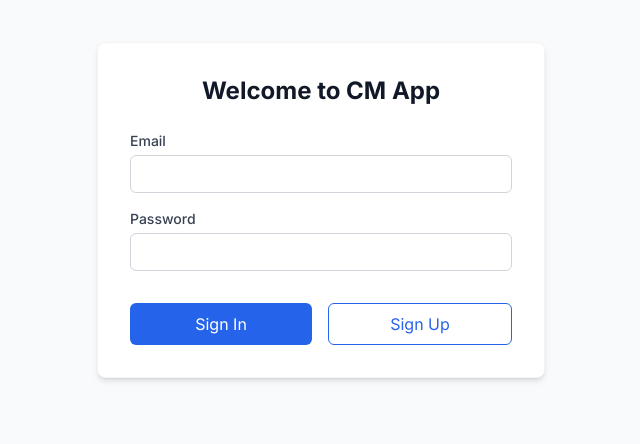
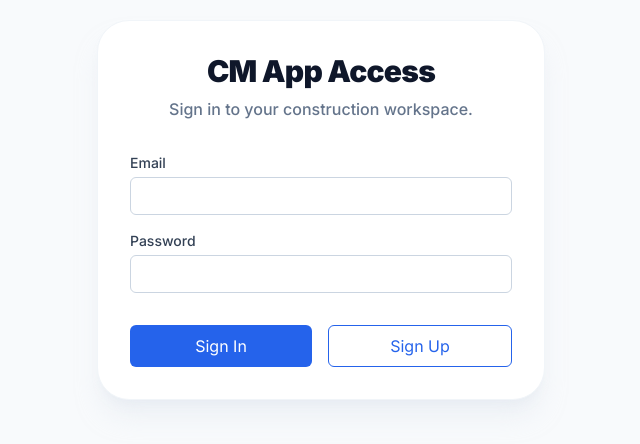
Before and after one commit to domedcontact-a11y/STE, a Next.js app: page /login in a window 1280 px wide. Shown: the part 190-634 px from the top of the page, without its empty margins (319-959 px from the left). Built offline with nearby package versions, Linux system fonts and the light colour scheme; no server answers.

Commit message:
new commit

```diff
--- a/app/dashboard/layout.tsx
+++ b/app/dashboard/layout.tsx
@@ -13,15 +13,26 @@ export default async function DashboardLayout({
     // 1. Core Auth Check ONLY
     const { data: { user }, error: authError } = await supabase.auth.getUser()
 
-    if (authError || !user) {
-      console.log('[DashboardLayout] Auth check failed, redirecting.')
-      return <RedirectToLogin />
+    let activeUser = user
+
+    // --- PHASE 3 HARDENING: getSession Fallback ---
+    if (authError || !activeUser) {
+      console.warn('[Layout] [/dashboard] getUser() failed. Attempting getSession() fallback...')
+      const { data: sessionData, error: sessionError } = await supabase.auth.getSession()
+
+      if (sessionData?.session?.user) {
+        console.log('[Layout] [/dashboard] getSession() rescued the user context:', sessionData.session.user.email)
+        activeUser = sessionData.session.user
+      } else {
+        console.error('[Layout] [/dashboard] Both getUser() and getSession() failed. Redirecting.', sessionError?.message || 'No Session')
+        return <RedirectToLogin />
+      }
     }
 
     // 2. Static Shell for Test Mode
     return (
       <DashboardShell
-        user={user}
+        user={activeUser}
         organizations={[]}
         currentOrgId=""
       >
--- a/app/login/page.tsx
+++ b/app/login/page.tsx
@@ -1,4 +1,4 @@
-import { login, signup } from './actions'
+import LoginForm from '@/components/LoginForm'
 
 export const metadata = {
   title: 'Login | CM App'
@@ -6,61 +6,21 @@ export const metadata = {
 
 export default function LoginPage({ searchParams }: { searchParams: { error?: string, success?: string } }) {
   console.log('[LoginPage] Rendering with params:', searchParams)
+
   return (
-    <div className="flex h-screen items-center justify-center bg-gray-50">
-      <div className="w-full max-w-md p-8 bg-white rounded-lg shadow-md border border-gray-100">
-        <h1 className="text-2xl font-bold text-center text-gray-900 mb-6">Welcome to CM App</h1>
+    <div className="flex h-screen items-center justify-center bg-slate-50">
+      <div className="w-full max-w-md p-8 bg-white rounded-[2rem] shadow-xl shadow-slate-200/50 border border-slate-100">
+        <h1 className="text-3xl font-black text-center text-slate-900 tracking-tight mb-2">
+          CM App Access
+        </h1>
+        <p className="text-center text-slate-500 mb-8 font-medium">
+          Sign in to your construction workspace.
+        </p>
 
-        {searchParams?.error && (
-            <div className="mb-4 p-3 bg-red-100 border border-red-200 text-red-700 rounded-md text-sm text-center">
-              {searchParams.error}
-            </div>
-        )}
-        {searchParams?.success && (
-            <div className="mb-4 p-3 bg-green-100 border border-green-200 text-green-700 rounded-md text-sm text-center">
-              {searchParams.success}
-            </div>
-        )}
-
-        {/* Bind native Server Actions explicitly */}
-        <form className="flex flex-col gap-4">
-          <div>
-            <label className="block text-sm font-medium text-gray-700" htmlFor="email">Email</label>
-            <input
-              className="mt-1 block w-full px-3 py-2 border border-gray-300 rounded-md focus:outline-none focus:ring-blue-500 focus:border-blue-500 sm:text-sm text-black"
-              id="email"
-              name="email"
-              type="email"
-              required
-            />
-          </div>
-
-          <div>
-            <label className="block text-sm font-medium text-gray-700" htmlFor="password">Password</label>
-            <input
-              className="mt-1 block w-full px-3 py-2 border border-gray-300 rounded-md focus:outline-none focus:ring-blue-500 focus:border-blue-500 sm:text-sm text-black"
-              id="password"
-              name="password"
-              type="password"
-              required
-            />
-          </div>
-
-          <div className="flex gap-4 mt-4">
-            <button
-              formAction={login}
-              className="flex-1 bg-blue-600 text-white rounded-md px-4 py-2 hover:bg-blue-700 transition"
-            >
-              Sign In
-            </button>
-            <button
-              formAction={signup}
-              className="flex-1 bg-white text-blue-600 border border-blue-600 rounded-md px-4 py-2 hover:bg-blue-50 transition"
-            >
-              Sign Up
-            </button>
-          </div>
-        </form>
+        <LoginForm
+          initialError={searchParams?.error}
+          initialSuccess={searchParams?.success}
+        />
       </div>
     </div>
   )
--- /dev/null
+++ b/components/LoginForm.tsx
@@ -0,0 +1,139 @@
+'use client'
+
+import { useState } from 'react'
+import { useRouter } from 'next/navigation'
+import { createClient } from '@/lib/supabase/client'
+import { Loader2 } from 'lucide-react'
+
+export default function LoginForm({
+  initialError,
+  initialSuccess
+}: {
+  initialError?: string,
+  initialSuccess?: string
+}) {
+  const [email, setEmail] = useState('')
+  const [password, setPassword] = useState('')
+  const [error, setError] = useState(initialError || '')
+  const [success, setSuccess] = useState(initialSuccess || '')
+  const [loading, setLoading] = useState(false)
+  const router = useRouter()
+  const supabase = createClient()
+
+  const handleLogin = async (e: React.FormEvent) => {
+    e.preventDefault()
+    setError('')
+    setSuccess('')
+    setLoading(true)
+
+    console.log('[LoginForm] Attempting client-side login for:', email)
+    const { data, error: authError } = await supabase.auth.signInWithPassword({
+      email,
+      password,
+    })
+
+    if (authError) {
+      console.error('[LoginForm] Auth Error:', authError.message)
+      setError(authError.message)
+      setLoading(false)
+      return
+    }
+
+    if (data.session) {
+      console.log('[LoginForm] Login success! Session established. Redirecting...')
+      router.refresh() // Force Next.js to re-evaluate server components with new cookie
+      router.push('/dashboard')
+    }
+  }
+
+  const handleSignup = async (e: React.MouseEvent) => {
+    e.preventDefault()
+    if (!email || !password) {
+      setError('Email and password required for signup.')
+      return
+    }
+
+    setError('')
+    setSuccess('')
+    setLoading(true)
+
+    console.log('[LoginForm] Attempting client-side signup for:', email)
+    const { data, error: authError } = await supabase.auth.signUp({
+      email,
+      password,
+    })
+
+    if (authError) {
+      setError(authError.message)
+      setLoading(false)
+      return
+    }
+
+    if (data.session) {
+      router.refresh()
+      router.push('/dashboard')
+    } else {
+      setSuccess('Account created! Please check your email to verify.')
+      setLoading(false)
+    }
+  }
+
+  return (
+    <form onSubmit={handleLogin} className="flex flex-col gap-4">
+      {error && (
+        <div className="p-3 bg-red-100 border border-red-200 text-red-700 rounded-md text-sm text-center">
+          {error}
+        </div>
+      )}
+      {success && (
+        <div className="p-3 bg-green-100 border border-green-200 text-green-700 rounded-md text-sm text-center">
+          {success}
+        </div>
+      )}
+
+      <div>
+        <label className="block text-sm font-medium text-slate-700" htmlFor="email">Email</label>
+        <input
+          className="mt-1 block w-full px-3 py-2 border border-slate-300 rounded-md focus:outline-none focus:ring-blue-500 focus:border-blue-500 sm:text-sm text-black"
+          id="email"
+          type="email"
+          value={email}
+          onChange={(e) => setEmail(e.target.value)}
+          required
+          disabled={loading}
+        />
+      </div>
+
+      <div>
+        <label className="block text-sm font-medium text-slate-700" htmlFor="password">Password</label>
+        <input
+          className="mt-1 block w-full px-3 py-2 border border-slate-300 rounded-md focus:outline-none focus:ring-blue-500 focus:border-blue-500 sm:text-sm text-black"
+          id="password"
+          type="password"
+          value={password}
+          onChange={(e) => setPassword(e.target.value)}
+          required
+          disabled={loading}
+        />
+      </div>
+
+      <div className="flex gap-4 mt-4">
+        <button
+          type="submit"
+          disabled={loading}
+          className="flex-1 bg-blue-600 text-white rounded-md px-4 py-2 hover:bg-blue-700 transition flex items-center justify-center disabled:opacity-70"
+        >
+          {loading ? <Loader2 className="w-5 h-5 animate-spin" /> : 'Sign In'}
+        </button>
+        <button
+          type="button"
+          onClick={handleSignup}
+          disabled={loading}
+          className="flex-1 bg-white text-blue-600 border border-blue-600 rounded-md px-4 py-2 hover:bg-blue-50 transition flex items-center justify-center disabled:opacity-70"
+        >
+          Sign Up
+        </button>
+      </div>
+    </form>
+  )
+}
```
Also changed, not shown: lib/supabase/middleware.ts (+17 -2 lines).
